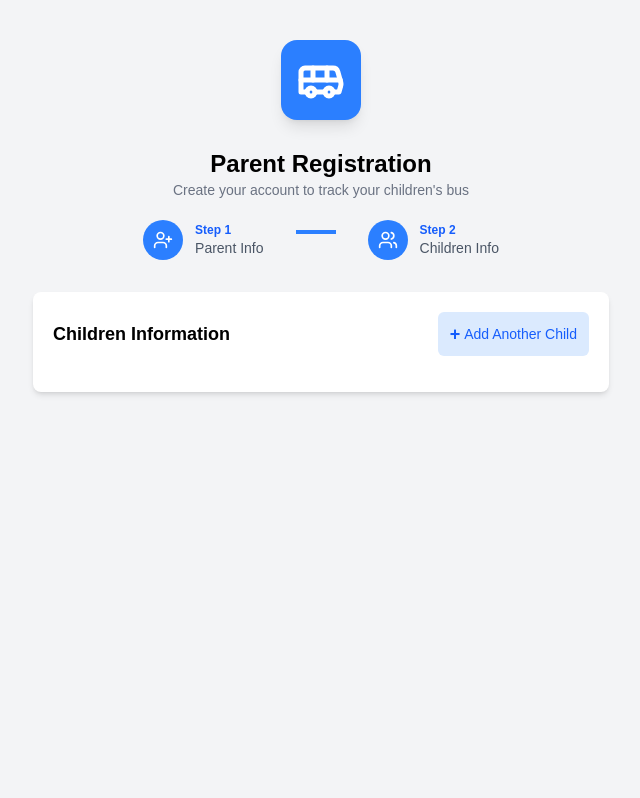
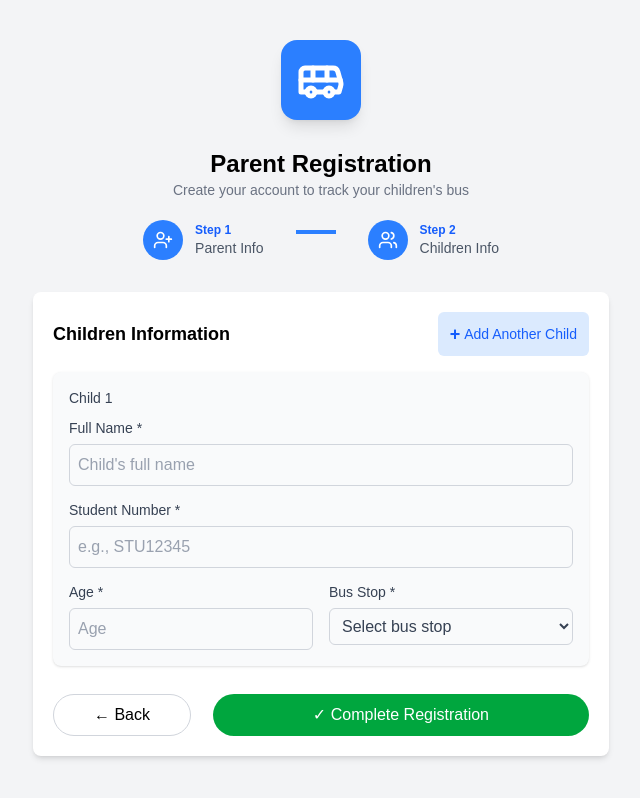
Before and after one commit to SheCanCODE-Capstone-Projects/School_bus_tracker_fe, a Next.js app: page /register/parent/step1/step2 in a window 1280 px wide. Shown: the whole page, without its empty margins (319-959 px from the left). Built offline with nearby package versions, Linux system fonts and the light colour scheme.

Commit message:
i created multi-step child registration - step 2 complete

```diff
--- a/app/register/parent/step1/step2/page.tsx
+++ b/app/register/parent/step1/step2/page.tsx
@@ -71,7 +71,83 @@ export default function ChildrenRegistration() {
           </button>
         </div>
 
+        <form className="flex flex-col gap-4">
+          {children.map((child, index) => (
+            <div
+              key={child.id}
+              className="bg-gray-50 p-4 rounded-lg shadow-sm relative"
+            >
+              {children.length > 1 && (
+                <button
+                  type="button"
+                  onClick={() => deleteChild(child.id)}
+                  className="absolute top-3 right-3 text-red-500 text-xl"
+                >
+                  <Trash2 />
+                </button>
+              )}
 
+              <h3 className="text-sm font-medium text-gray-700 mb-2">
+                Child {index + 1}
+              </h3>
+
+              <div className="mb-3">
+                <label className="text-sm text-gray-700">Full Name *</label>
+                <input
+                  type="text"
+                  placeholder="Child's full name"
+                  className="w-full p-2 mt-1 border border-gray-300 rounded-md placeholder-gray-400"
+                />
+              </div>
+
+              <div className="mb-3">
+                <label className="text-sm text-gray-700">
+                  Student Number *
+                </label>
+                <input
+                  type="text"
+                  placeholder="e.g., STU12345"
+                  className="w-full p-2 mt-1 border border-gray-300 rounded-md placeholder-gray-400"
+                />
+              </div>
+
+              <div className="grid grid-cols-2 gap-4">
+                <div>
+                  <label className="text-sm text-gray-700">Age *</label>
+                  <input
+                    type="number"
+                    placeholder="Age"
+                    className="w-full p-2 mt-1 border border-gray-300 rounded-md placeholder-gray-400 text-gray-700"
+                  />
+                </div>
+
+                <div>
+                  <label className="text-sm text-gray-700">Bus Stop *</label>
+                  <select className="w-full p-2 mt-1 border border-gray-300 rounded-md text-gray-700">
+                    <option>Select bus stop</option>
+                  </select>
+                </div>
+              </div>
+            </div>
+          ))}
+
+          <div className="flex justify-between text-black mt-3">
+            <Link href="/register/parent/step1">
+              <button
+                type="button"
+                className="px-10 py-2 border border-gray-300 rounded-full"
+              >
+                ← Back
+              </button>
+            </Link>
+            <button
+              type="submit"
+              className="px-25 py-2 bg-green-600 text-white rounded-full flex items-center gap-2"
+            >
+              ✓ Complete Registration
+            </button>
+          </div>
+        </form>
       </div>
 
 
```
